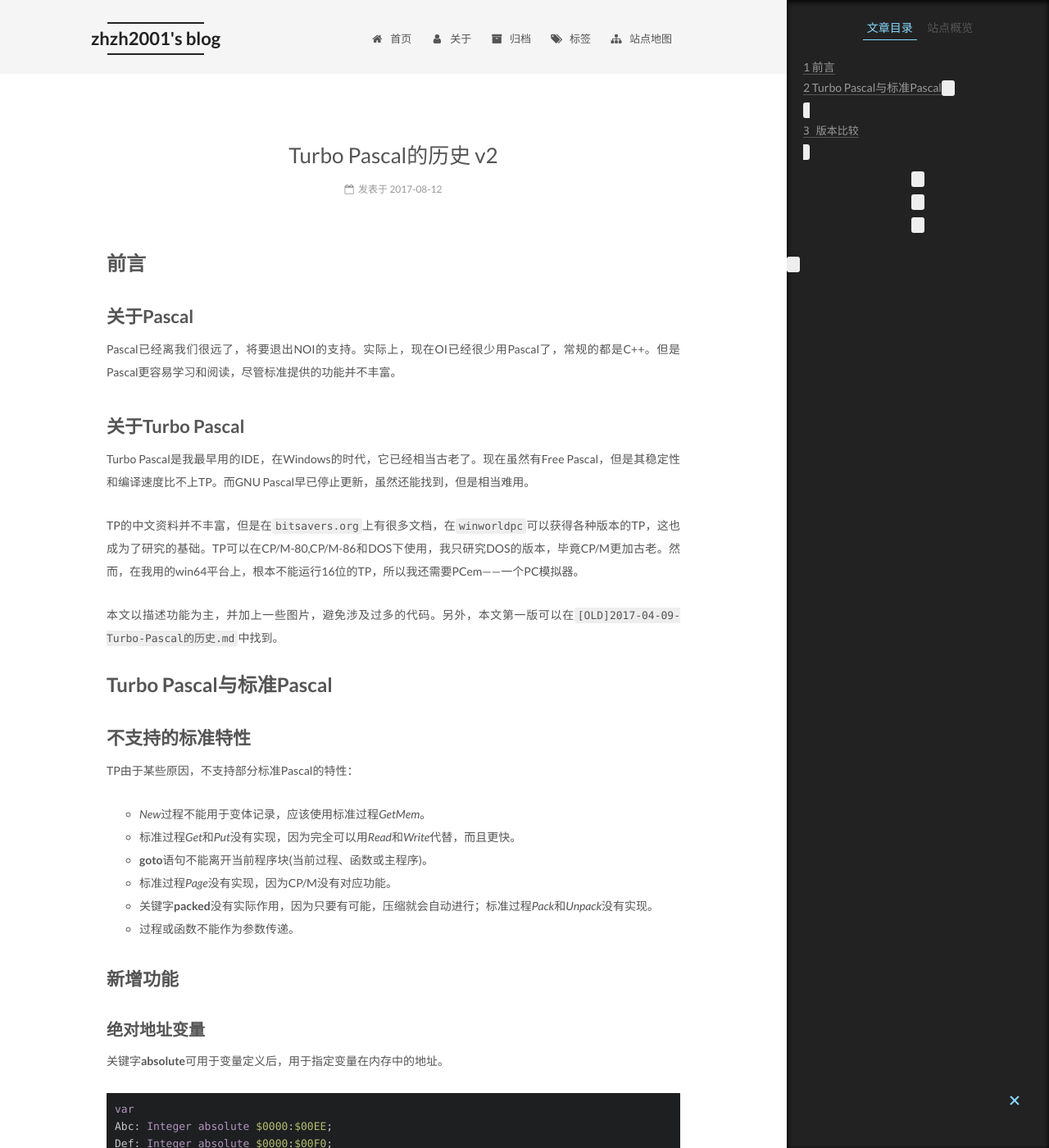
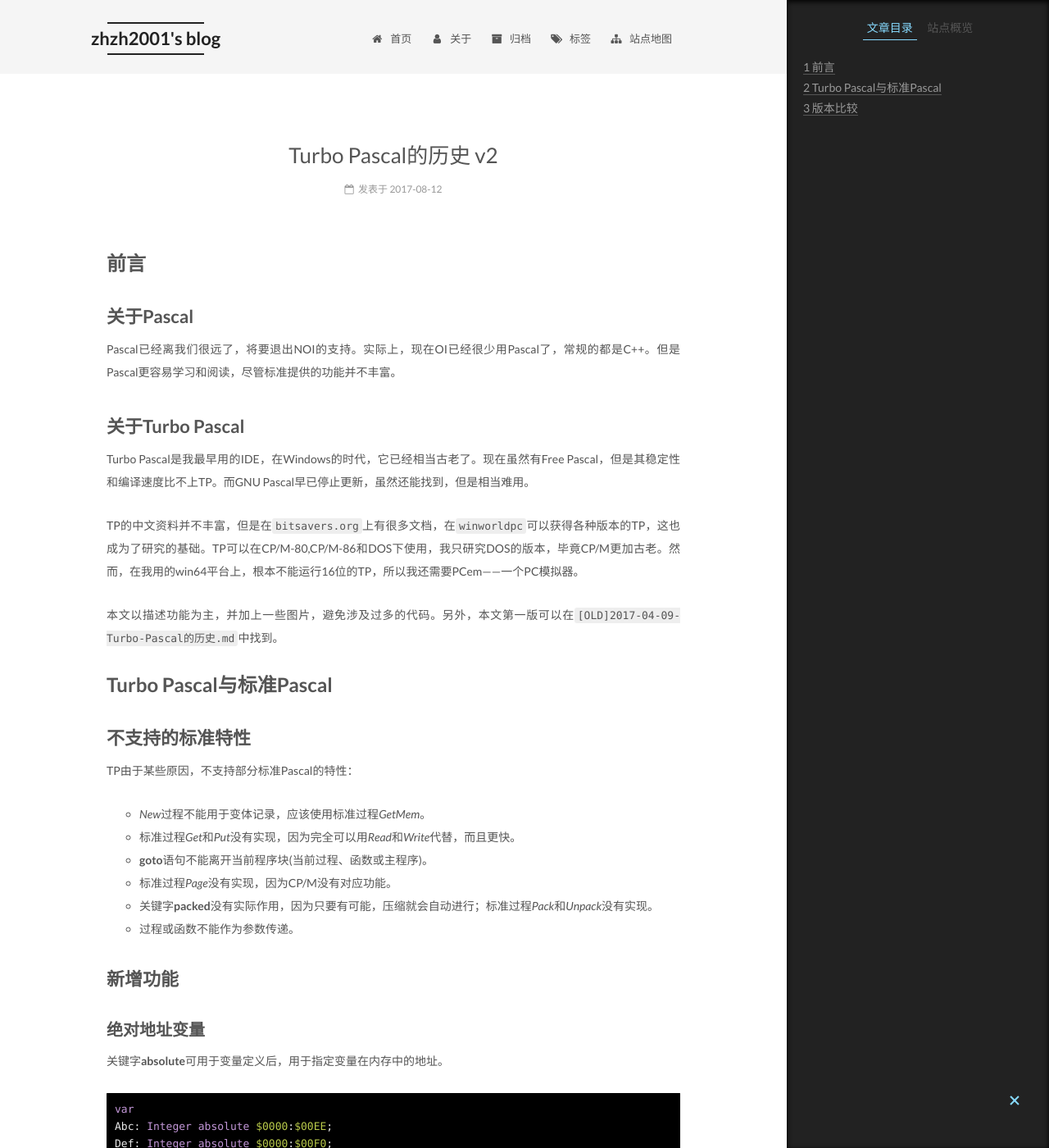
Before and after one commit to zhzh2001/zhzh2001.github.io, a Jekyll site: the page built from _posts/2017-08-12-history-of-turbo-pascal-v2.md, in a window 1280 px wide and 1400 px high. Shown: the whole window at 82% size. Built offline with Jekyll 4.4.1, drawn with Linux system fonts in a browser that asks for light colours.

Commit message:
2017/9/28 critical fixes

```diff
--- a/_config.yml
+++ b/_config.yml
@@ -353,7 +353,7 @@ custom_logo:
 # Available value:
 #    normal | night | night eighties | night blue | night bright
 # https://github.com/chriskempson/tomorrow-theme
-highlight_theme: night
+highlight_theme: night bright
 
 
 # ---------------------------------------------------------------
--- a/_includes/_helper/toc.html
+++ b/_includes/_helper/toc.html
@@ -10,7 +10,7 @@
   {% assign num_array = '0' | split: '' %}
 
   {% assign first = true %}
-  {% for i in (1..100) %}
+  {% for i in (1..1000) %}
     {% if str_stack.size == 0 %}
       {% break %}
     {% endif %}
@@ -91,7 +91,7 @@
       {% assign str = tmp[1] | strip %}
 
       {% assign tmp = tmp[0] | strip | split: '>' %}
-      {% assign title = tmp[1] %}
+      {% assign title = tmp | shift | join: '>' | strip_html %}
 
       {% assign tmp = tmp[0] | strip | split: 'id=' %}
       {% assign id = tmp[1] | strip | replace: '"', '' %}
--- a/_sass/_common/components/highlight/highlight.scss
+++ b/_sass/_common/components/highlight/highlight.scss
@@ -8,6 +8,10 @@
   overflow: auto;
   margin: 20px 0;
   padding: 0;
+  tab-size: 4;
+  -o-tab-size: 4;
+  -moz-tab-size: 4;
+  -webkit-tab-size: 4;
   font-size: $code-font-size;
   color: $highlight-foreground;
   background: $highlight-background;
```
